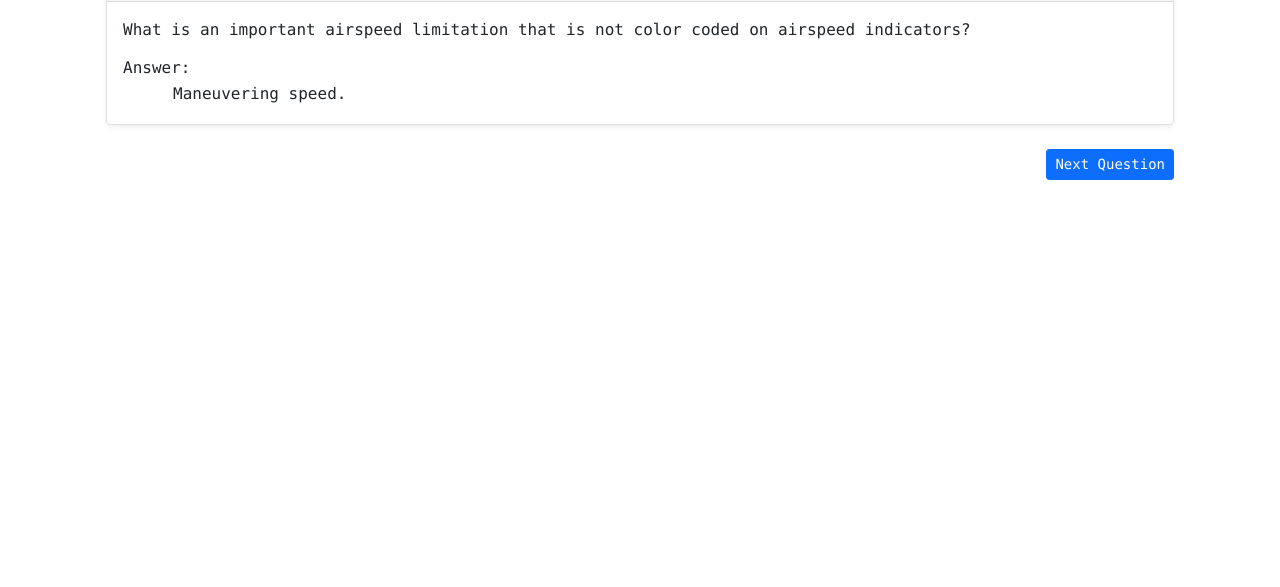
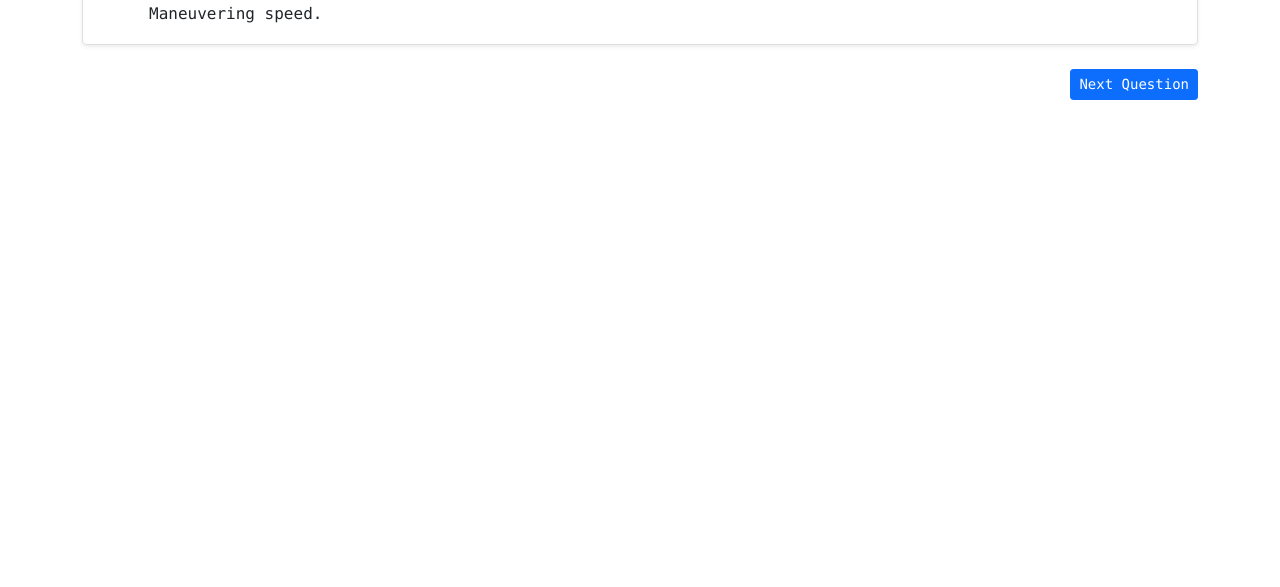
Before and after one commit to BADC0D3/pilot, a plain HTML site: page flashcards.html in a window 1280 px wide. Shown: the part 213-800 px from the top of the page. Drawn offline with nearby package versions, Linux system fonts and the light colour scheme.

Commit message:
fix styling

```diff
--- a/flashcards.html
+++ b/flashcards.html
@@ -39,7 +39,7 @@
     </nav>
 
     <div class="container">
-        <div class="px-4 py-5 my-5 text-left">
+        <div class="my-3 text-left">
             <div class="card mb-4 rounded-3 shadow-sm">
                 <div class="card-header py-3">
                     <h4 class="my-0 fw-normal">Question: <span id="questionID"></span></h4>
```
Also changed, not shown: quiz.html (+1 -1 lines).
